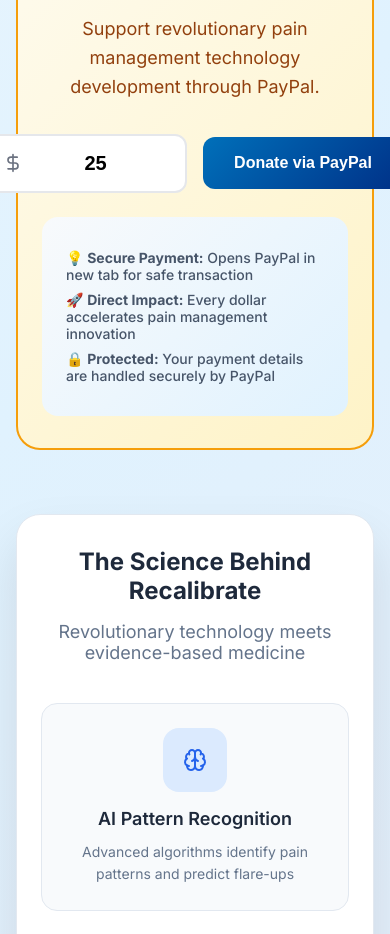
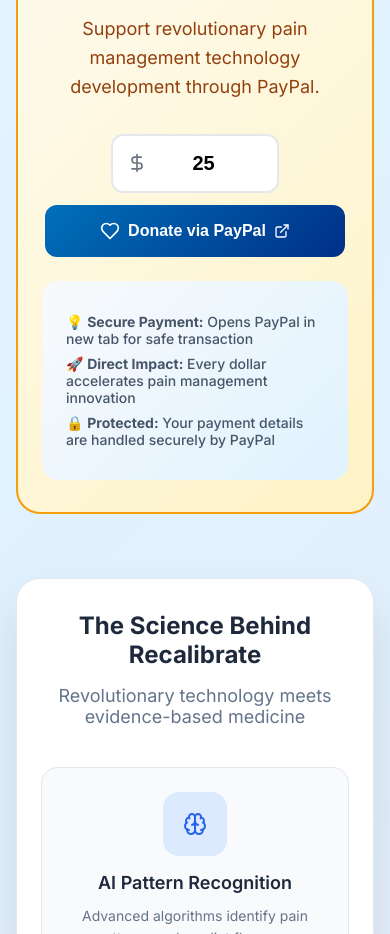
Before and after one commit to TS11-dev/recalibratepain-waitlist, a React (Create React App) app: page / in a window 390 px wide. Shown: the part 1902-2836 px from the top of the page. Built offline with nearby package versions, Linux system fonts and the light colour scheme; no server answers.

Commit message:
auto-commit for 361b6efb-980b-4e02-9abb-d4ea4697d6c5

```diff
--- a/src/index.css
+++ b/src/index.css
@@ -969,12 +969,18 @@
     gap: 16px;
   }
 
-  .quick-amounts {
+  .donation-input-row {
     flex-direction: column;
-    align-items: stretch;
+    gap: 12px;
   }
 
-  .quick-amount-btn {
-    justify-content: center;
+  .amount-input-simple {
+    width: 100%;
+    max-width: 300px;
+  }
+
+  .donate-btn-simple {
+    width: 100%;
+    max-width: 300px;
   }
 }
```
